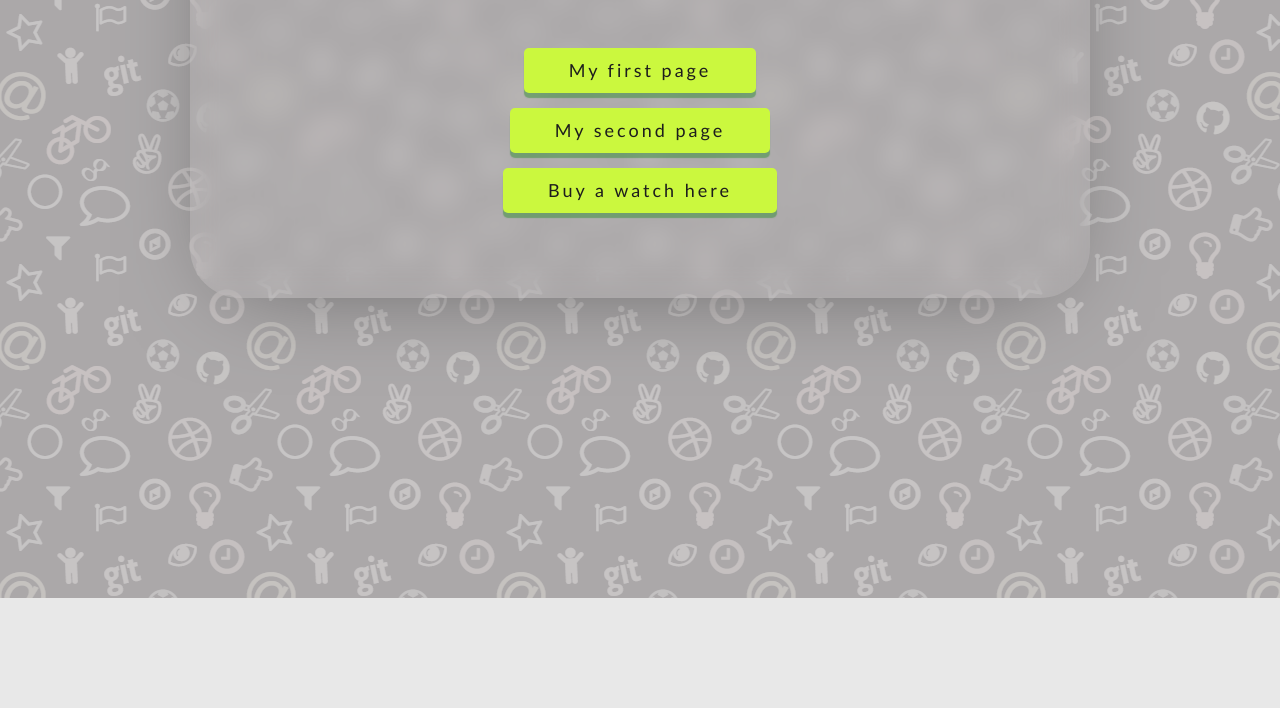
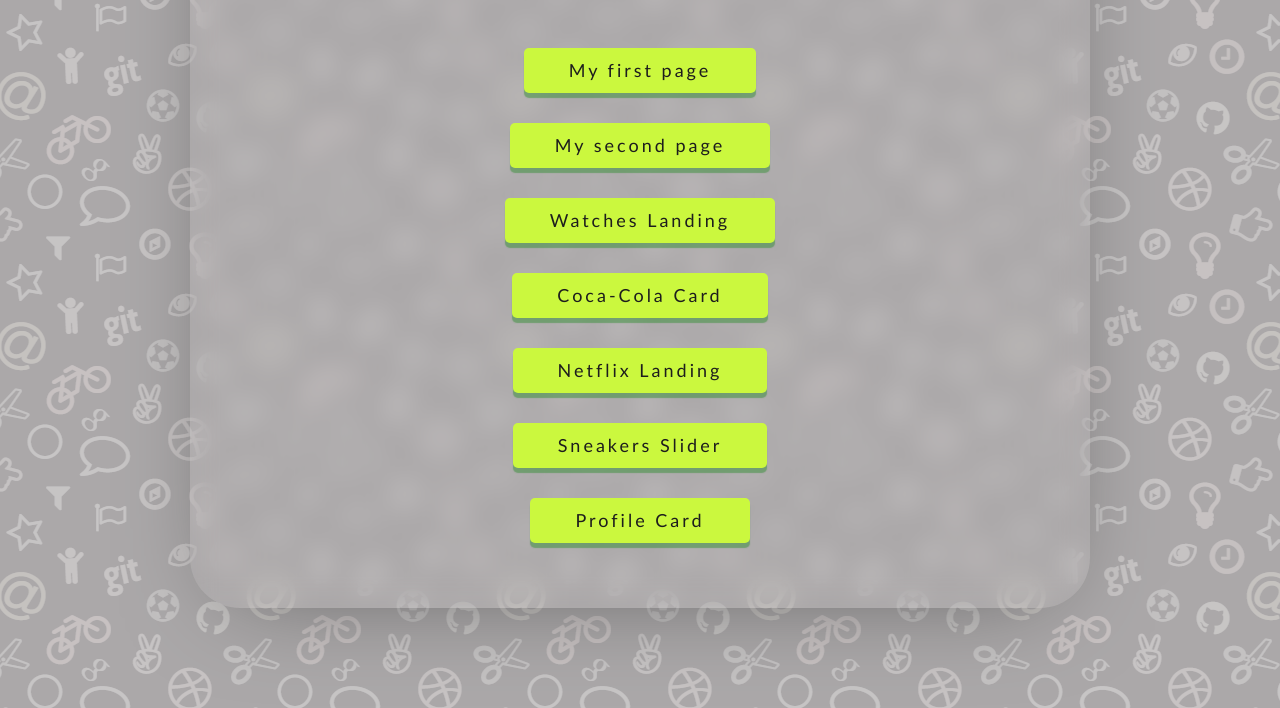
Before and after one commit to Webbb3/portfolio, a plain HTML site: page index.html in a window 1280 px wide. Shown: the part 302-1010 px from the top of the page. Before the commit the page ends 900 px from the top, so only its background shows below. Drawn offline with Linux system fonts and the light colour scheme.

Commit message:
added new projects

```diff
--- a/css/style.css
+++ b/css/style.css
@@ -23,7 +23,7 @@
 .content {
 	padding: 100px 0 137px 0;
 	max-width: 900px;
-	max-height: 500px;
+	max-height: 810px;
 	display: block;
 	border-radius: 50px;
 	margin-top: 100px;
@@ -56,7 +56,7 @@
 
 .content-bottom {
     display: table;
-    margin: 15px auto;
+    margin: 30px auto;
 }
 
 .content-bottom-info__link {
@@ -87,3 +87,7 @@
 	-webkit-box-shadow: 0px 2px 1px rgba(0, 0, 0, 0.5);
 	box-shadow: 0px 2px 1px rgba(0, 0, 0,0.5);
 }
+
+.footer {
+	height: 100px;
+}
--- a/index.html
+++ b/index.html
@@ -1,7 +1,7 @@
 <!-- Ми повідомляємо браузеру, як обробити цю сторінку -->
 <!DOCTYPE html>
 <!-- Оболонка документа вказує на мову вмісту -->
-<html lang="ua">
+<html lang="en">
   <!-- Назва сторінки, контейнер для інших важливих даних (не відображається) -->
   <head>
     <!-- Назва сторінки в браузері -->
@@ -36,9 +36,30 @@
       </div>
       <div class="content-bottom">
         <a target="_blank" href="https://webbb3.github.io/web/easy_page_2__watch/index.html" class="content-bottom-info__link">
-                    <span class="_blank__1">Buy a watch here</span>
+                    <span class="_blank__1">Watches Landing</span>
+                </a>
+      </div>
+      <div class="content-bottom">
+        <a target="_blank" href="https://webbb3.github.io/web/coca-cola-UI/index.html" class="content-bottom-info__link">
+                    <span class="_blank__1">Coca-Cola Card</span>
+                </a>
+      </div>
+      <div class="content-bottom">
+        <a target="_blank" href="https://webbb3.github.io/web/netflix-landing-page/index.html" class="content-bottom-info__link">
+                    <span class="_blank__1">Netflix Landing</span>
+                </a>
+      </div>
+      <div class="content-bottom">
+        <a target="_blank" href="https://webbb3.github.io/web/product-slider/index.html" class="content-bottom-info__link">
+                    <span class="_blank__1">Sneakers Slider</span>
+                </a>
+      </div>
+      <div class="content-bottom">
+        <a target="_blank" href="https://https://webbb3.github.io/profile-card/" class="content-bottom-info__link">
+                    <span class="_blank__1">Profile Card</span>
                 </a>
       </div>
     </div>
+    <div class="footer"></div>
   </body>
 </html>
```
